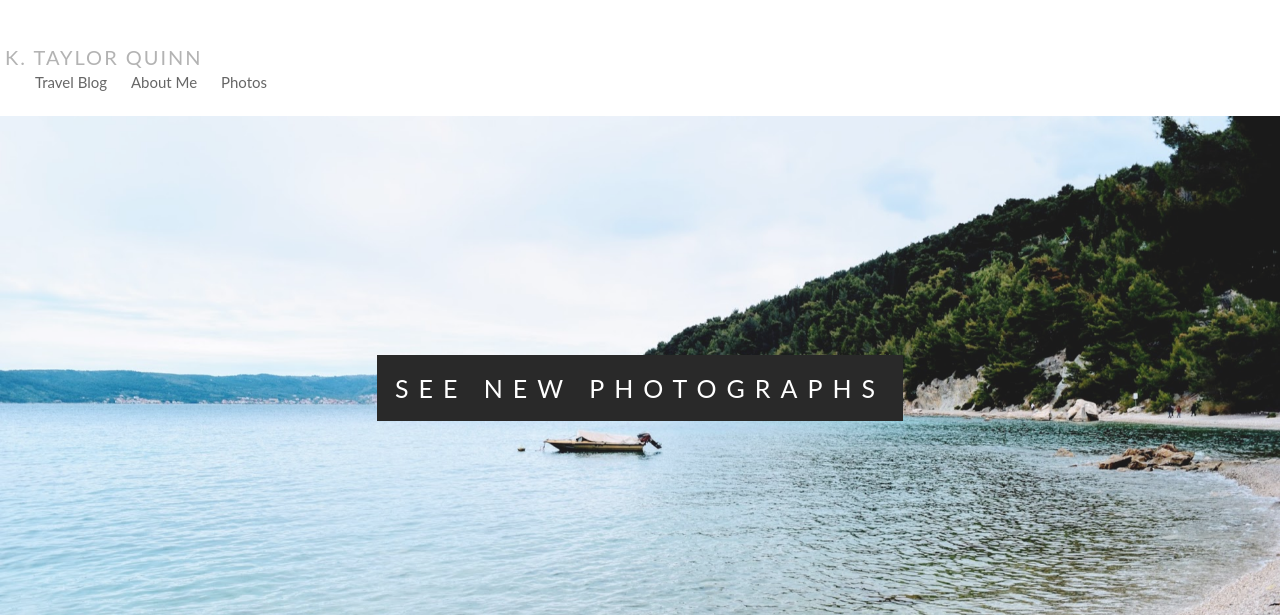
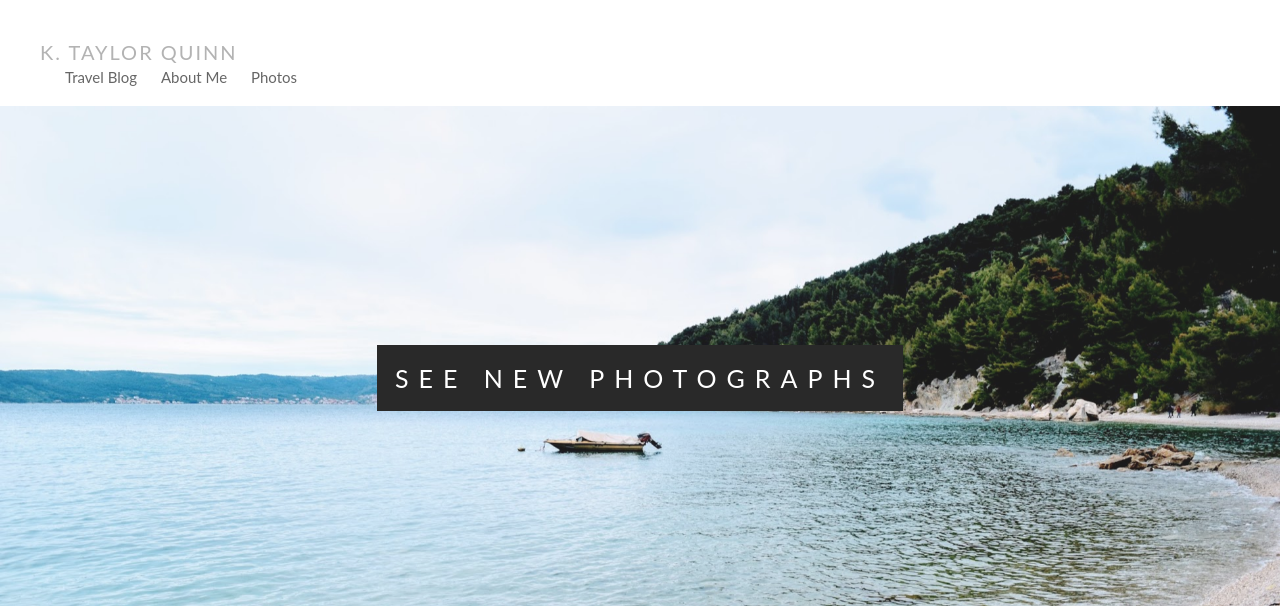
Before and after one commit to taylorquinn/wedding, a PHP site: page / in a window 1280 px wide. Shown: the top 615 px of the page. Run offline with PHP 8.4, Linux system fonts and the light colour scheme.

Commit message:
formatting

```diff
--- a/index.html
+++ b/index.html
@@ -37,7 +37,7 @@
 
 				<div id="pages">
 				<ul id="primary-nav" style= "font-size: 15px;">
-					<li><a href=""><h1>K. Taylor Quinn</h1></a><li>
+					<li><h1>K. Taylor Quinn</h1><li>
 					<li><a href="trips">Travel Blog</a></li>
 					<li><a href="aboutme">About Me</a></li>
 					<li><a href="photography">Photos</a></li>
--- a/styles.css
+++ b/styles.css
@@ -72,8 +72,8 @@
 
 
 #primary-nav {
-  clear: both;
-  padding: 5px;
+  /*clear: both;
+  padding: 5px;*/
 }
 
 #primary-nav li {
```
